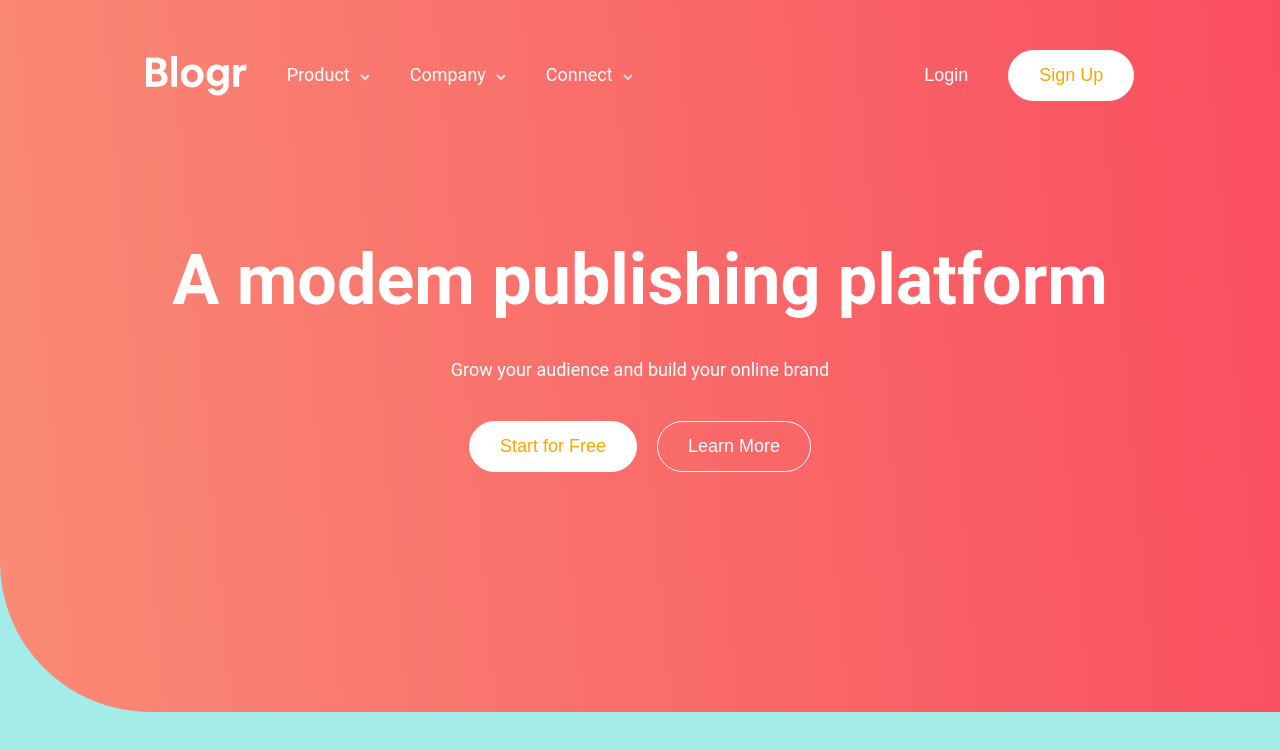
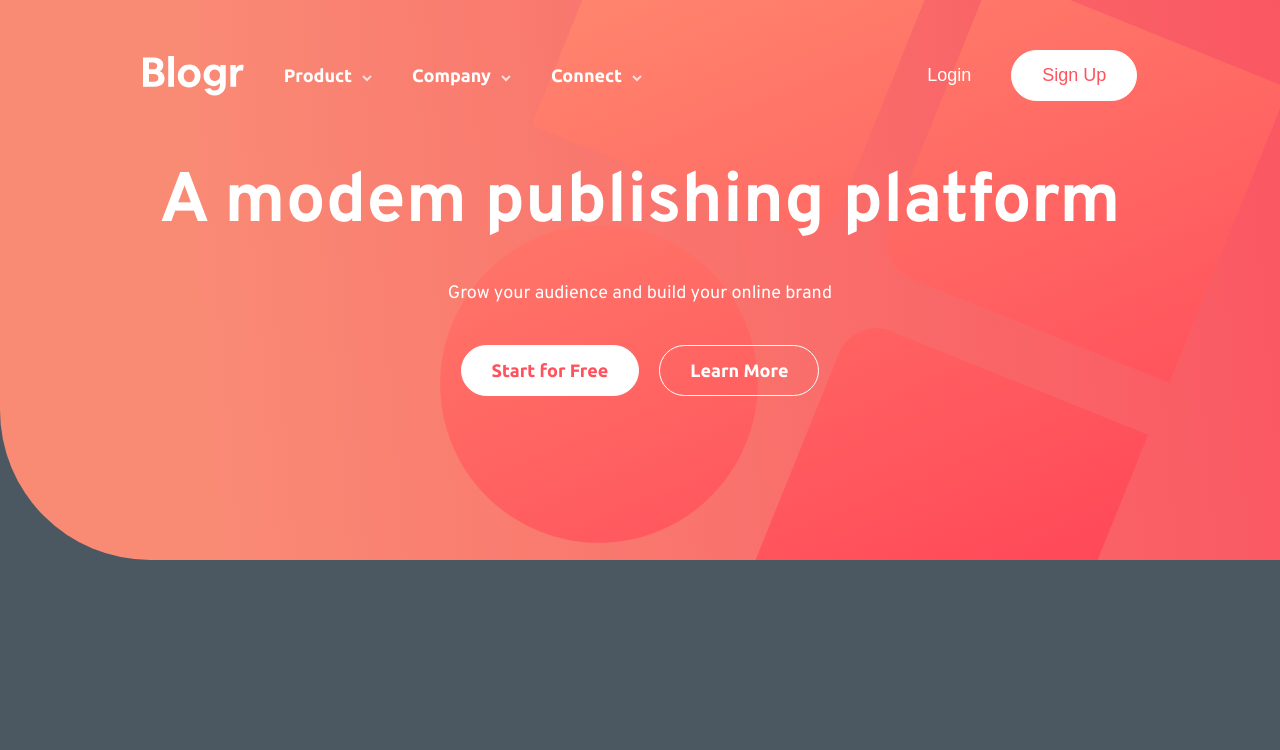
Before and after one commit to tiago-forward/desafio-blogr-landing-page-main, a React (Vite) app: page / in a window 1280 px wide. Shown: the top 750 px of the page. Built offline with nearby package versions, Linux system fonts and the light colour scheme.

Commit message:
finishing home section

```diff
--- a/index.html
+++ b/index.html
@@ -1,13 +1,23 @@
 <!doctype html>
 <html lang="en">
+
 <head>
   <meta charset="UTF-8" />
   <link rel="icon" type="image/svg+xml" href="/favicon-32x32.png" />
   <meta name="viewport" content="width=device-width, initial-scale=1.0" />
+
+  <link rel="preconnect" href="https://fonts.googleapis.com">
+  <link rel="preconnect" href="https://fonts.gstatic.com" crossorigin>
+  <link
+    href="https://fonts.googleapis.com/css2?family=Overpass:ital,wght@0,100..900;1,100..900&family=Ubuntu:ital,wght@0,300;0,400;0,500;0,700;1,300;1,400;1,500;1,700&display=swap"
+    rel="stylesheet">
+
   <title>Frontend Mentor | [Blogr]</title>
 </head>
+
 <body>
   <div id="root"></div>
   <script type="module" src="/src/main.jsx"></script>
 </body>
+
 </html>
--- a/src/components/Header/index.jsx
+++ b/src/components/Header/index.jsx
@@ -47,6 +47,8 @@ const HeaderContainer = styled.header`
     display: flex;
     position: absolute;
     width: 100%;
+    font-family: "Ubuntu", sans-serif;
+    font-weight: 600;
 `
 
 const Nav = styled.nav`
@@ -90,11 +92,16 @@ const ButtonLogin = styled.button`
 `
 
 const ButtonSingUp = styled.button`
+    background-color: var(--white);
+    color: var(--light-red);
+    border: 1px solid var(--white);
+    border-radius: 40px;
     margin-left: 40px;
     padding: 14px 30px;
-    border-radius: 40px;
-    border: 1px solid black;
-    background-color: var(--white);
-    color: orange;
-    border: 1px solid var(--white);
+
+    &:hover {
+        background-color: var(--very-light-red);
+        color: var(--white);
+        border: 1px solid var(--very-light-red);
+    }
 `
--- a/src/components/Section/HomeSection/index.jsx
+++ b/src/components/Section/HomeSection/index.jsx
@@ -1,5 +1,3 @@
-// import Arrow from "../../../public/images/icon-arrow-light.svg"
-
 import styled from "styled-components"
 
 const HomeSection = () => {
@@ -19,32 +17,44 @@ export { HomeSection }
 
 const Section = styled.section`
     background: rgb(249,139,117);
-    background: linear-gradient(85deg, rgba(249,139,117,1) 0%, rgba(250,78,95,1) 100%);;
-    height: 89vh;
+    background-image: url("../../../../public/images/bg-pattern-intro-desktop.svg"), linear-gradient(85deg, rgba(249,139,117,1) 0%, rgba(250,78,95,1) 100%);;
+    background-repeat: no-repeat;
+    background-size: cover;
+    background-position-y: center;
+    background-position-x: 200px;
     display: flex;
     flex-direction: column;
     justify-content: center;
     align-items: center;
+    height: 70vh;
     border-bottom-left-radius: 150px;
 `
 
 const Titulo = styled.h1`
+    color: var(--white);
     font-size: 70px;
     margin-bottom: 40px;
-    color: var(--white);
 `
 const Paragraph = styled.p`
+    color: var(--white);
     font-size: 18px;
     margin-bottom: 40px;
-    color: var(--white);
 `
 
 const ButtonStart = styled.button`
-    color: orange;
+    color: var(--light-red);
     background-color: var(--white);
     border: 1px solid var(--white);
+    border-radius: 40px;
+    font-family: "Ubuntu", sans-serif;
+    font-weight: 600;
     padding: 14px 30px;
-    border-radius: 40px;
+
+    &:hover {
+        background-color: var(--very-light-red);
+        color: var(--white);
+        border: 1px solid var(--very-light-red);
+    }
 `
 
 const ButtonLearn = styled.button`
@@ -52,5 +62,12 @@ const ButtonLearn = styled.button`
     border: 1px solid var(--white);
     padding: 14px 30px;
     border-radius: 40px;
+    font-family: "Ubuntu", sans-serif;
+    font-weight: 600;
     margin-left: 20px;
+
+    &:hover {
+        background-color: var(--white);
+        color: var(--light-red);
+    }
 `
--- a/src/styles/GlobalStyle.js
+++ b/src/styles/GlobalStyle.js
@@ -2,20 +2,16 @@ import { createGlobalStyle } from 'styled-components'
 
 export const GlobalStyle = createGlobalStyle`
   :root {
-    --java-50: #f1fcfa;
-    --java-100: #d1f6f3;
-    --java-200: #a3ece7;
-    --java-300: #6ddbd8;
-    --java-400: #45c4c4;
-    --java-500: #26a4a6;
-    --java-600: #1b8386;
-    --java-700: #1a676b;
-    --java-800: #195256;
-    --java-900: #194548;
-    --java-950: #09262a;
-    --white: #fff;
-    --black: #000;
-    --yellow: #fcff87;
+    --light-red: hsl(356, 100%, 66%);
+    --very-light-red: hsl(355, 100%, 74%);
+    --very-dark-blue: hsl(208, 49%, 24%);
+    --white: hsl(0, 0%, 100%);
+    --grayish-blue: hsl(240, 2%, 79%);
+    --very-dark-grayish-blue: hsl(207, 13%, 34%);
+    --very-dark-black-blue: hsl(240, 10%, 16%);
+    --very-dark-gray-blue: hsl(237, 17%, 21%);
+    --very-dark-desaturated-blue: hsl(237, 23%, 32%);
+
   }
 
   * {
@@ -32,9 +28,8 @@ export const GlobalStyle = createGlobalStyle`
   }
 
   body {
-    background-color: var(--java-200);
-    /* padding: 10px 10px; */
-    font-family: "Roboto", sans-serif;
+    background-color: var(--very-dark-grayish-blue);
+    font-family: "Overpass", sans-serif;
   }
 
   li {
@@ -49,9 +44,9 @@ export const GlobalStyle = createGlobalStyle`
   }
 
   button {
+    cursor: pointer;
+    background-color: transparent;
     border: none;
-    background-color: transparent;
-    cursor: pointer;
     font-size: 18px;
   }
 `
```
Also changed, not shown: 1 other file (tests, documents, lock files or other folders). Lines whose indentation alone changed are shown as unchanged.
